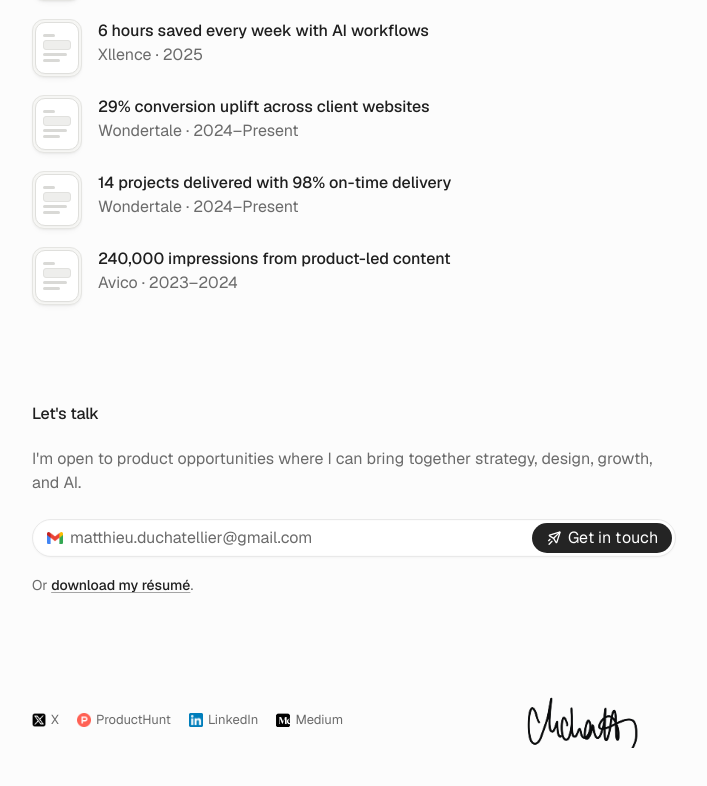
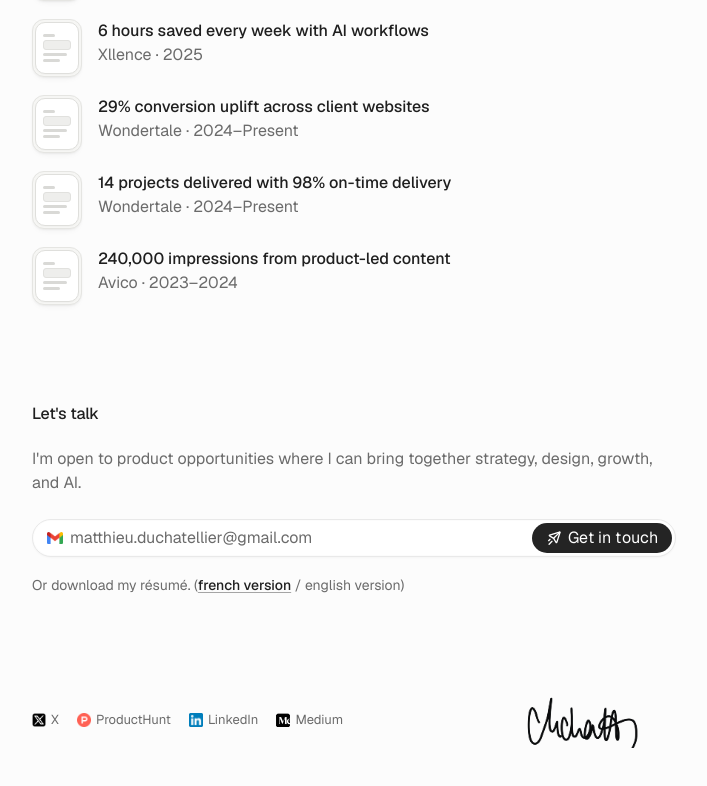
Before and after one commit to matthieu-pm/matthieu-pm, a Next.js app in the folder apps/web/: page / in a window 1280 px wide. Shown: the part 1359-2145 px from the top of the page, without its empty margins (286-993 px from the left). Built offline with nearby package versions, Linux system fonts and the light colour scheme.

Commit message:
Clarify résumé download language options

```diff
--- a/apps/web/app/page.tsx
+++ b/apps/web/app/page.tsx
@@ -384,15 +384,15 @@ export default function Page() {
           </a>
         </div>
         <p className={styles.contactNote}>
-          Or{" "}
+          Or download my résumé. (
           <a
             href="/matthieu-duchatellier-resume.pdf"
             target="_blank"
             rel="noreferrer"
           >
-            download my résumé
+            french version
           </a>
-          .
+          {" / english version)"}
         </p>
       </section>
 
```
